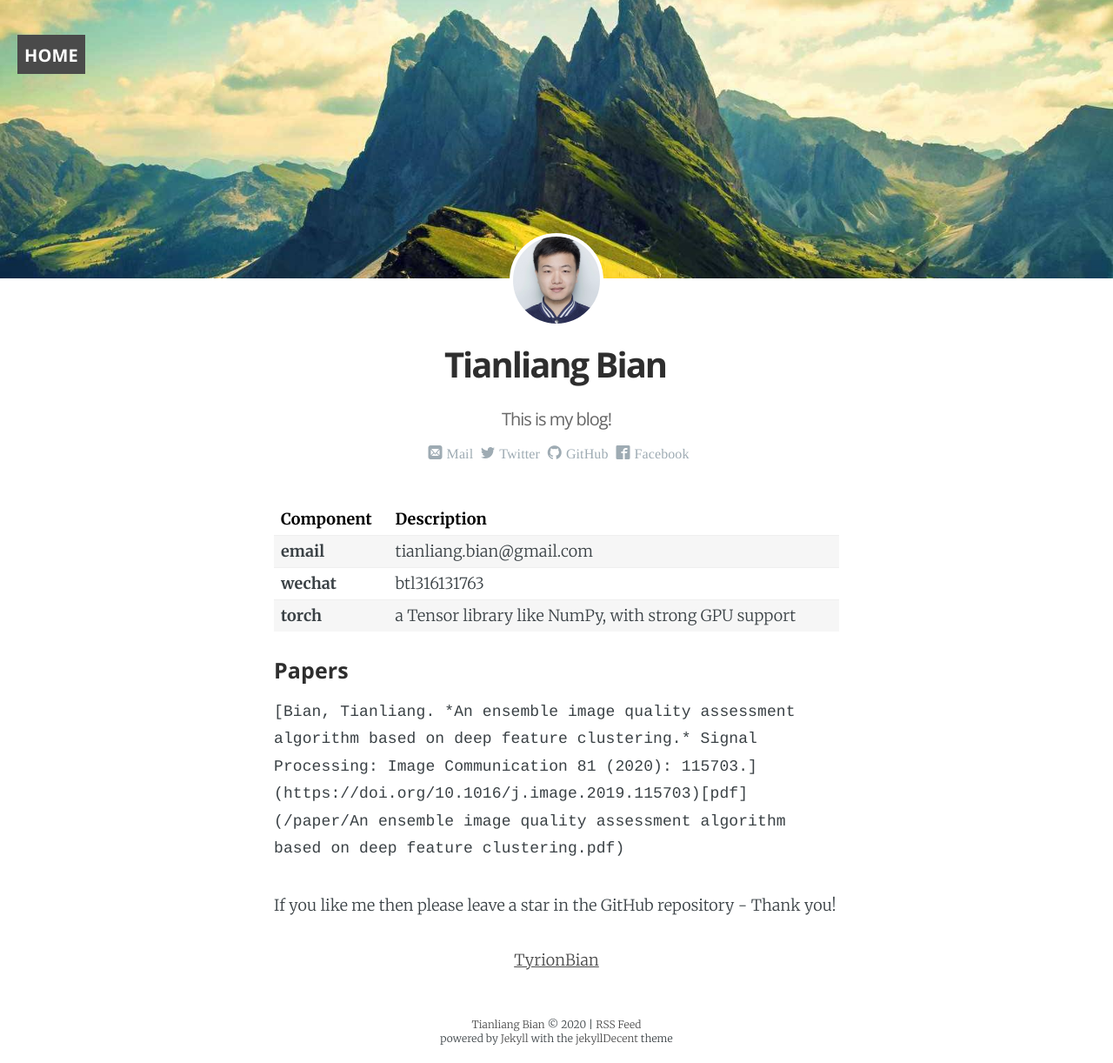
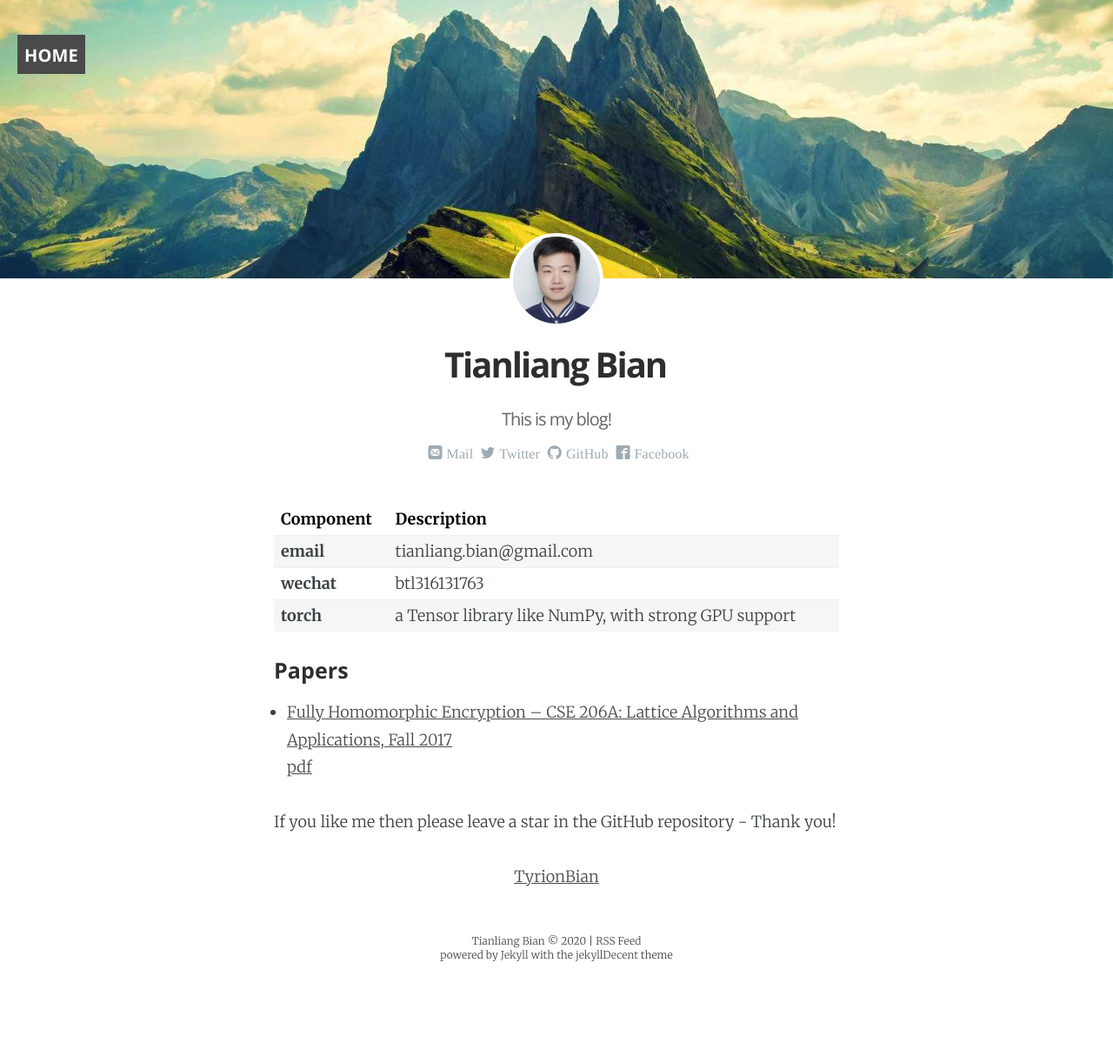
Before and after one commit to TyrionBian/tyrionbian.github.io, a Jekyll site: the page built from _pages/about.md, in a window 1280 px wide. Shown: the whole page at 87% size. Built offline with Jekyll 4.4.1, drawn with Linux system fonts in a browser that asks for light colours; some web fonts are replaced; after the commit the page ends 1126 px from its top, so only the background shows below that.

Commit message:
Update about.md

```diff
--- a/_pages/about.md
+++ b/_pages/about.md
@@ -18,7 +18,9 @@ excerpt:   This page contains the curriculum vitae (CV) of the author.
 
 ### Papers
 
-    [Bian, Tianliang. *An ensemble image quality assessment algorithm based on deep feature clustering.* Signal Processing: Image Communication 81 (2020): 115703.](https://doi.org/10.1016/j.image.2019.115703)[pdf](/paper/An ensemble image quality assessment algorithm based on deep feature clustering.pdf)
+- [Fully Homomorphic Encryption -- CSE 206A: Lattice Algorithms and Applications, Fall 2017](https://doi.org/10.1016/j.image.2019.115703)
+
+    [pdf](/paper/An ensemble image quality assessment algorithm based on deep feature clustering.pdf)
 
 
 If you like me then please leave a star in the GitHub repository - Thank you!
```
